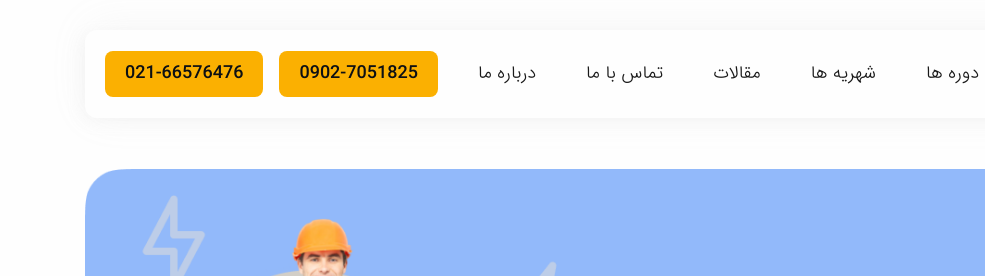
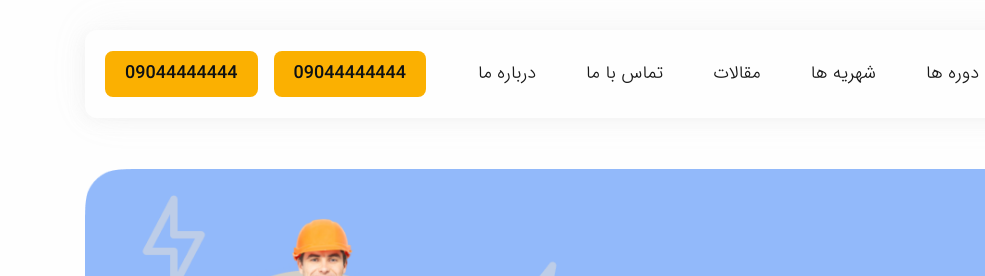
Before and after one commit to poriansh/Site-template-fononbargh, a plain HTML site: page index.html in a window 1280 px wide. Shown: the top 276 px of the page, 0-985 px from the left. Drawn offline with Linux system fonts and the light colour scheme.

Commit message:
compelet project

```diff
--- a/index.html
+++ b/index.html
@@ -1390,8 +1390,8 @@
                     </ul>
                 </nav>
                 <div class="header-links">
-                    <a href="tel:+09027051825" class="header-link">0902-7051825</a>
-                    <a href="tel:+02166576476" class="header-link">021-66576476</a>
+                    <a href="tel:+09027051825" class="header-link">09044444444</a>
+                    <a href="tel:+02166576476" class="header-link">09044444444</a>
                 </div>
                 <div class="toggel-menu">
                     <span class="toggel-menu__line"></span>
@@ -3686,7 +3686,7 @@
                                         </clipPath>
                                     </defs>
                                 </svg>
-                                09302473392
+                                09044444444
                             </li>
                             <li class="footer-contact-item">
                                 <svg width="24" height="24" viewBox="0 0 24 24" fill="none"
@@ -3707,7 +3707,7 @@
                                         </clipPath>
                                     </defs>
                                 </svg>
-                                09302473392
+                            09044444444
                             </li>
                             <li class="footer-contact-item">
                                 <svg width="24" height="24" viewBox="0 0 24 24" fill="none"
@@ -3726,7 +3726,7 @@
                                         </clipPath>
                                     </defs>
                                 </svg>
-                                09302473392
+                                09044444444
                             </li>
                             <li class="footer-contact-item">
                                 <svg width="24" height="24" viewBox="0 0 24 24" fill="none"
@@ -3741,7 +3741,7 @@
                                         </clipPath>
                                     </defs>
                                 </svg>
-                                09302473392
+                                09044444444
                             </li>
                         </ul>
                     </div>
```
